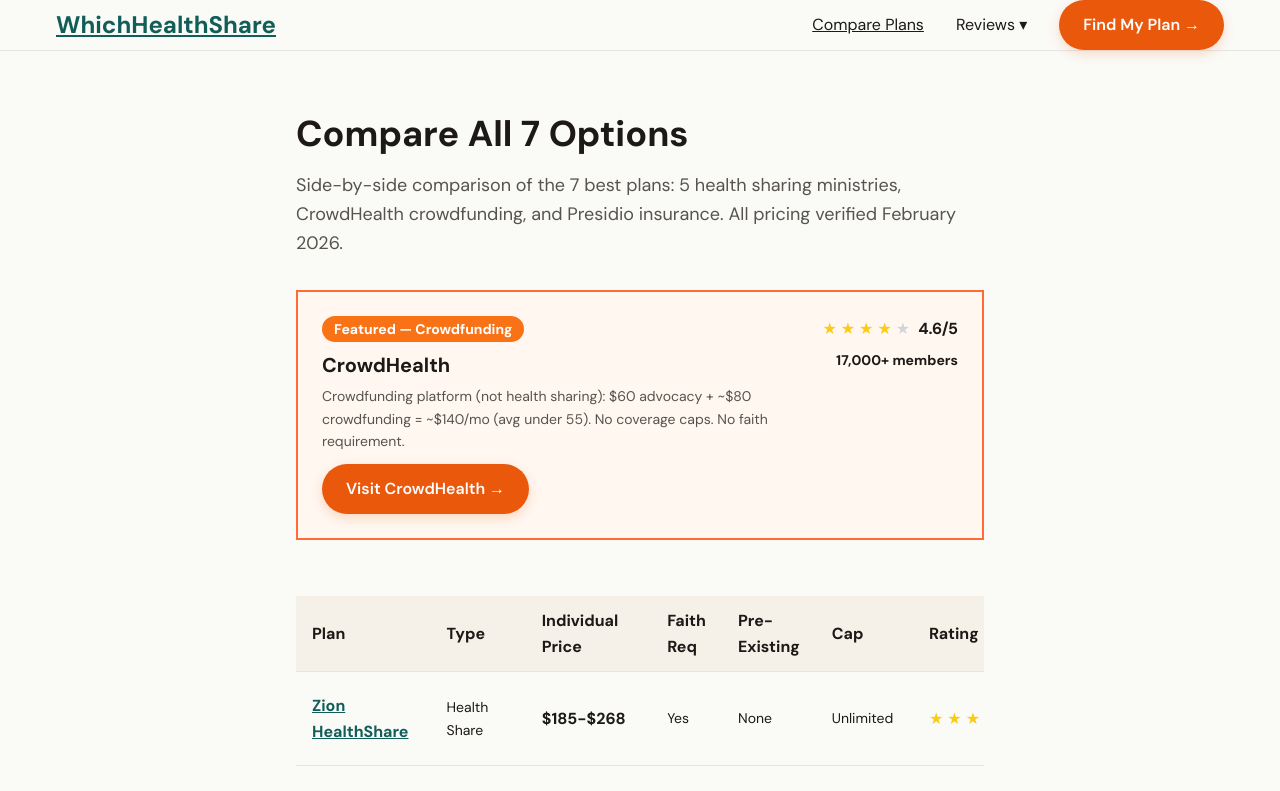
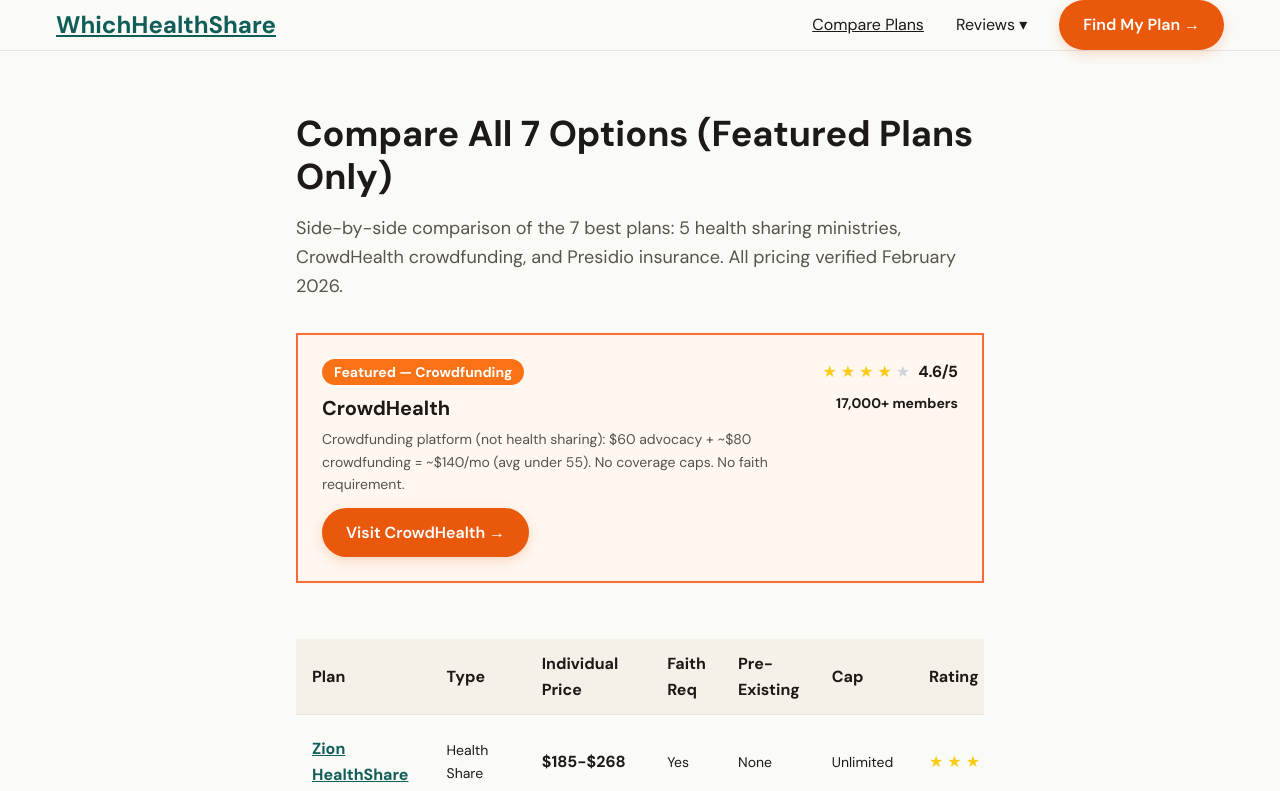
Before and after one commit to toddp1985/whichhealthshare, a Next.js app: page /compare in a window 1280 px wide. Shown: the top 791 px of the page. Built offline with nearby package versions, Linux system fonts and the light colour scheme.

Commit message:
fix: force Vercel cache invalidation - add featured plans label

```diff
--- a/src/app/compare/page.tsx
+++ b/src/app/compare/page.tsx
@@ -29,7 +29,7 @@
       <script type="application/ld+json" dangerouslySetInnerHTML={{ __html: JSON.stringify(breadcrumb) }} />
 
       <div className="section-narrow pt-8">
-        <h1 className="font-serif font-bold text-4xl mb-4">Compare All 7 Options</h1>
+        <h1 className="font-serif font-bold text-4xl mb-4">Compare All 7 Options (Featured Plans Only)</h1>
         <p className="text-lg text-[var(--color-text-secondary)] mb-8">
           Side-by-side comparison of the 7 best plans: 5 health sharing ministries, CrowdHealth crowdfunding, and Presidio insurance. All pricing verified February 2026.
         </p>
```
